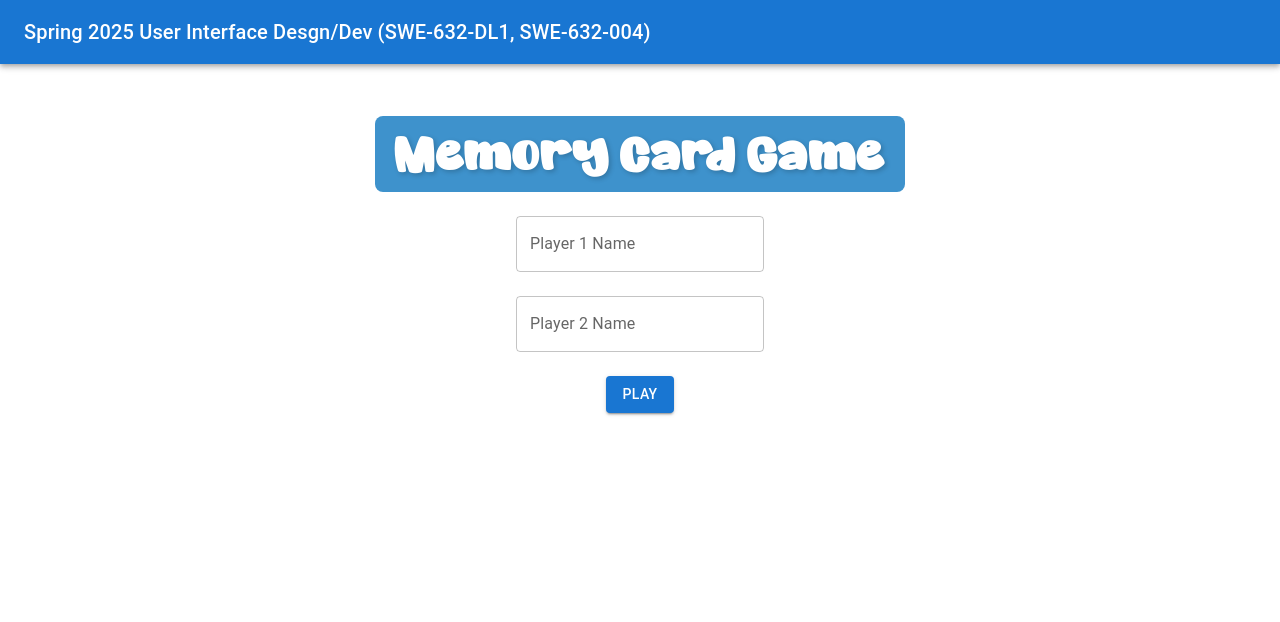
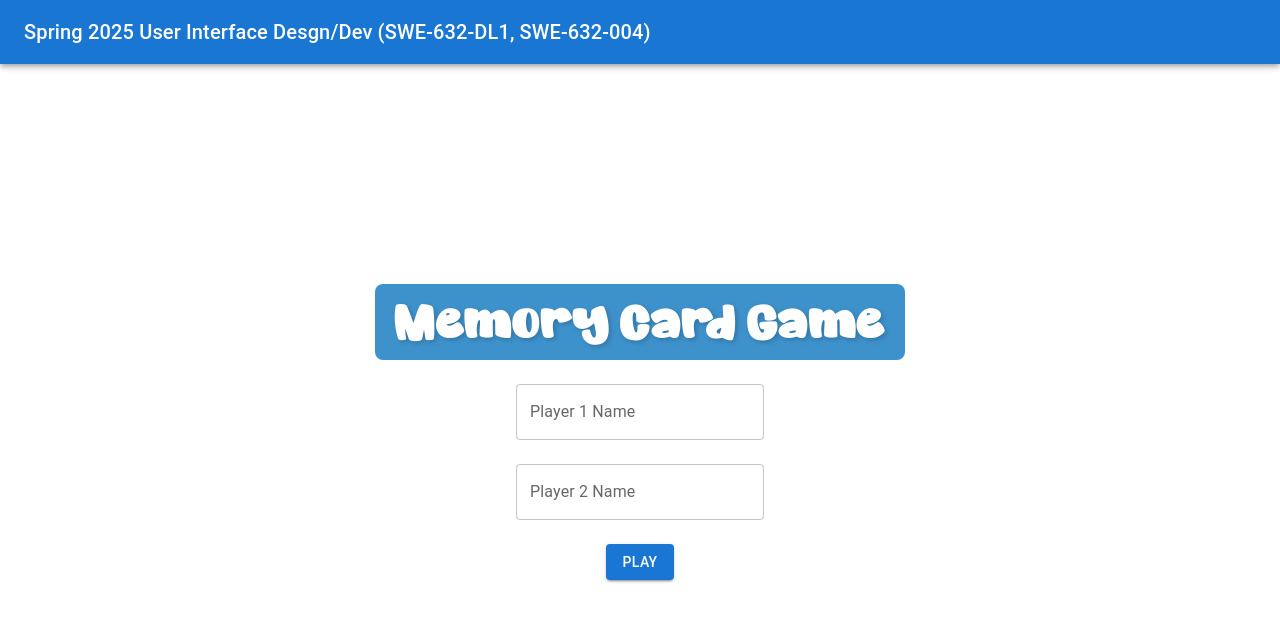
Before and after one commit to rs4spitfire/memory-card-game, a React (Create React App) app: page / in a window 1280 px wide. Shown: the top 622 px of the page. Built offline with nearby package versions, Linux system fonts and the light colour scheme.

Commit message:
css adjustment

```diff
--- a/src/components/Home/Home.tsx
+++ b/src/components/Home/Home.tsx
@@ -28,9 +28,8 @@ const Home: React.FC = () => {
         display: 'flex',
         flexDirection: 'column',
         alignItems: 'center',
-        mt: 4,
         //justifyContent: 'center',
-        height: '100vh',
+        minheight: '100vh',
         gap: 3,
       }}
     >
```
